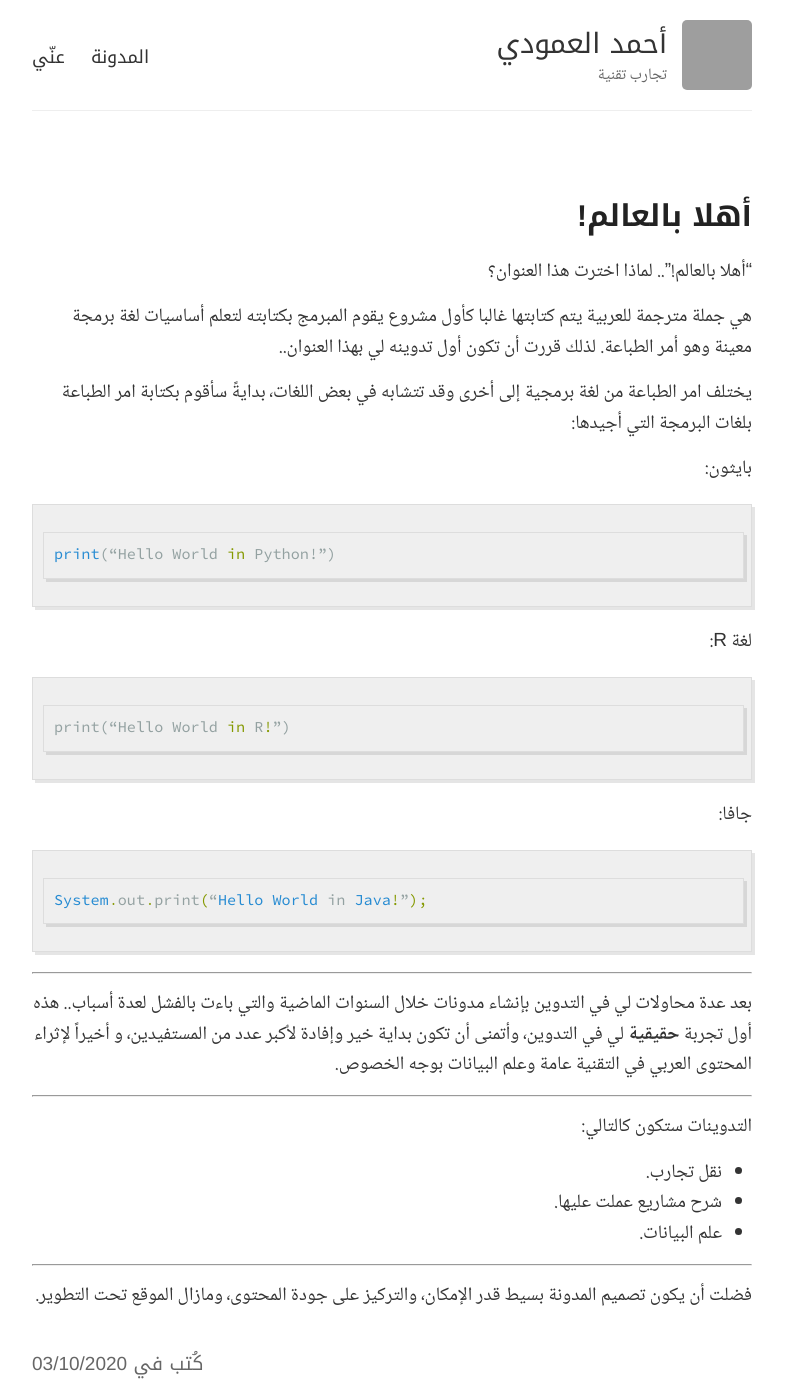
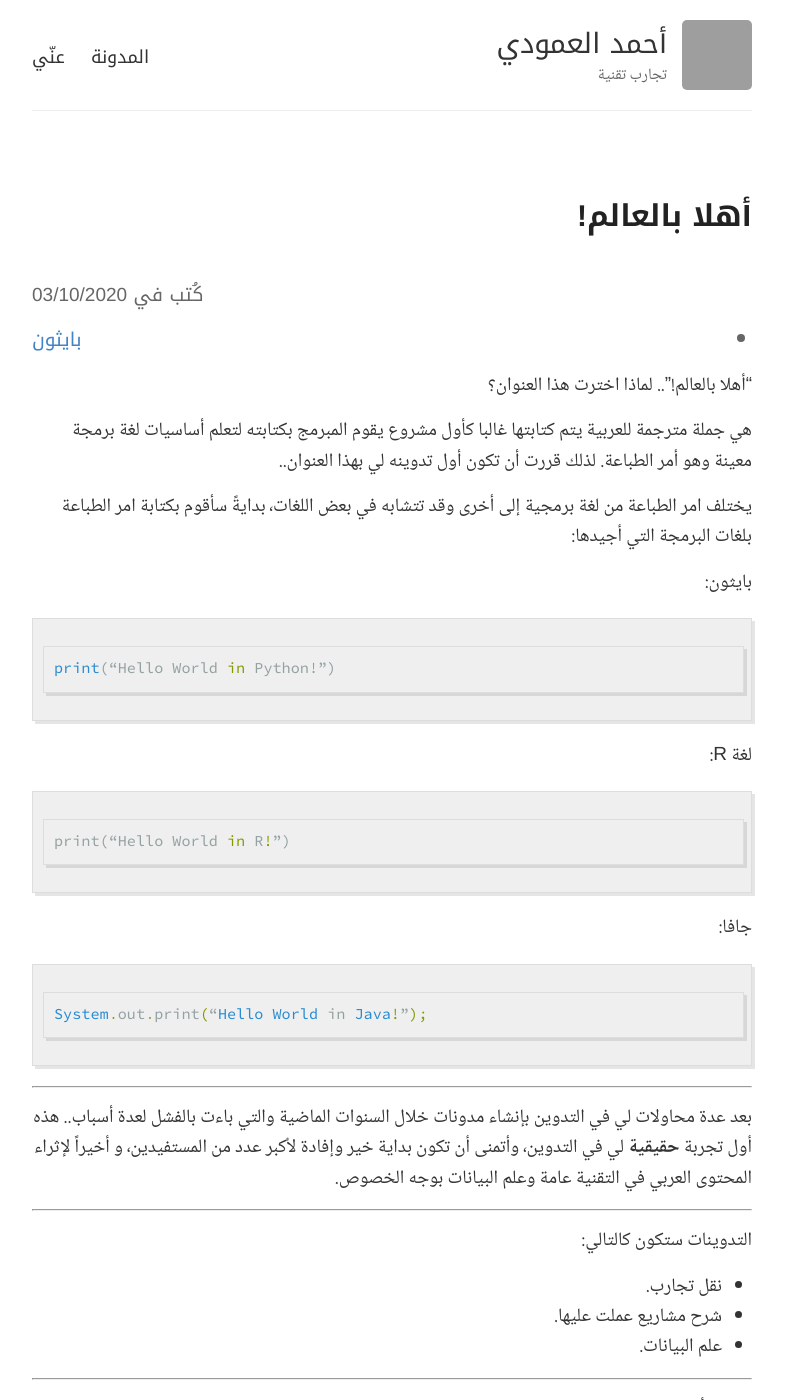
Before and after one commit to ahmadamoudi/ahmadamoudi.github.io, a Jekyll site: the page built from _posts/2020-10-3-HelloWorld.md, in a window 1280 px wide and 1400 px high. Shown: the whole window, without its empty margins (248-1034 px from the left). Built offline with Jekyll 4.4.1, drawn with Linux system fonts in a browser that asks for light colours; comment, search, counter and statistics services are not loaded; grey boxes are pictures that could not be loaded.

Commit message:
Update post.html

```diff
--- a/_layouts/post.html
+++ b/_layouts/post.html
@@ -5,10 +5,6 @@
 
 <article class="post">
   <h1>{{ page.title }}</h1>
-
-  <div class="entry">
-    {{ content }}
-  </div>
 
   <div class="date">
     كُتب في {{ page.date | date: "%d/%m/%Y" }}
@@ -25,5 +21,11 @@
 
   </div>
 
+  <div class="entry">
+    {{ content }}
+  </div>
+
+
+
   {% include disqus.html %}
 </article>
```
